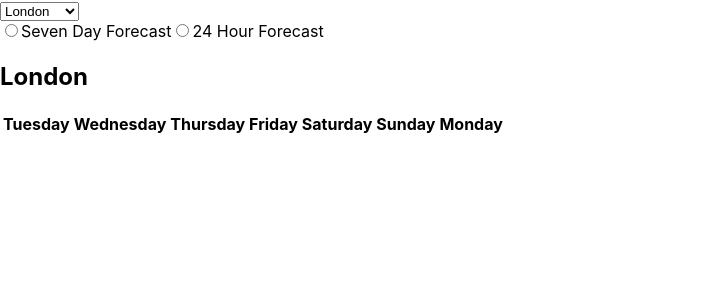
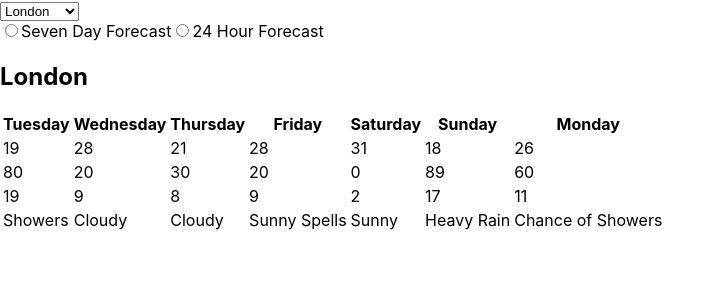
Before and after one commit to alexandermagee/JSReact-Weather-App, a React (Create React App) app: page / in a window 1280 px wide. Shown: the top 300 px of the page, without its empty margins (0-725 px from the left). Built offline with nearby package versions, Linux system fonts and the light colour scheme.

Commit message:
further work on the sevenDayForecast and Helpers

```diff
--- a/src/Components/SevenDayForecast/SevenDayForecast.js
+++ b/src/Components/SevenDayForecast/SevenDayForecast.js
@@ -1,5 +1,5 @@
 import React from 'react';
-import {todayDate} from '../../Util/Helpers';
+import {sevenDayCalculations} from '../../Util/Helpers';
 
 /*<div>Icons made by <a href="https://www.flaticon.com/<?=_('authors').'/'?>good-ware" title="Good Ware">Good Ware</a> from <a href="https://www.flaticon.com/"         title="Flaticon">www.flaticon.com</a></div>*/
 
@@ -7,8 +7,12 @@ import {todayDate} from '../../Util/Helpers';
 
 export class SevenDayForecast extends React.Component {
     render() {
-        const weekdayHeaders = todayDate.weekdayTable;
-        const temperatures = todayDate.dailyTemperature;
+        const currentLocation = this.props.Location;
+        const weekdayHeaders = sevenDayCalculations.weekdayTable;
+        const temperatureData = sevenDayCalculations.dailyData(currentLocation,"temperature");
+        const precipitationData = sevenDayCalculations.dailyData(currentLocation,"precipitation");
+        const windData = sevenDayCalculations.dailyData(currentLocation,"wind");
+        const description = sevenDayCalculations.dailyData(currentLocation,"description");
         return (
               <div>
                   <h1>{this.props.ForecastType}</h1>
@@ -18,7 +22,16 @@ export class SevenDayForecast extends React.Component {
                           {weekdayHeaders}
                       </tr>
                       <tr>
-                          {temperatures}
+                          {temperatureData}
+                      </tr>
+                      <tr>
+                          {precipitationData}
+                      </tr>
+                      <tr>
+                          {windData}
+                      </tr>
+                      <tr>
+                          {description}
                       </tr>
                   </table>
               </div>
--- a/src/Util/Helpers.js
+++ b/src/Util/Helpers.js
@@ -1,6 +1,6 @@
 import React from 'react';
 
-export const todayDate = {
+export const sevenDayCalculations = {
     weekdayIndex: ["Sunday","Monday","Tuesday","Wednesday","Thursday","Friday","Saturday","Sunday","Monday","Tuesday","Wednesday","Thursday","Friday"],
 
   get currentDay () {
@@ -24,9 +24,9 @@ export const todayDate = {
     return this.currentIndex.map(day => <th>{day}</th>);
 },
 
-dailyTemperature (location) {
+dailyData (location,dataType) {
     const weekdayHeaders = this.currentIndex;
-    return weekdayHeaders.map(day => <td>{dummyData[day].temperature}°</td>);
+    return weekdayHeaders.map(day => <td>{dummyData[location][day][dataType]}</td>);
 }
 
 }
@@ -137,7 +137,7 @@ export const dummyData = {
         temperature: 18,
         precipitation: 80,
         wind: 29,
-        description: "Heavy Rain"
+        description: "Sunny"
     },
     Wednesday: {
         temperature: 17,
```
